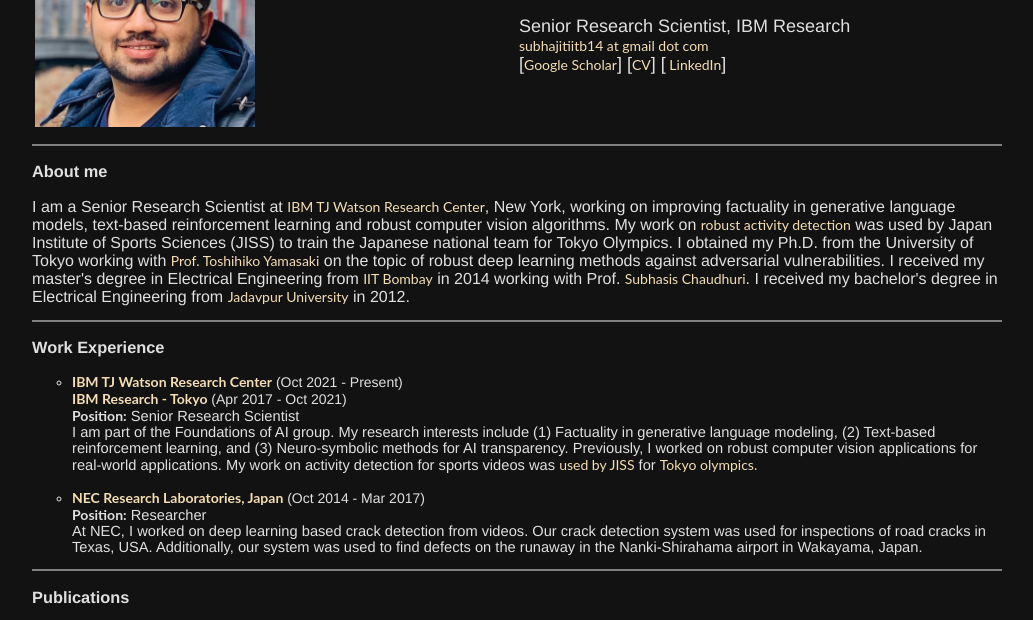
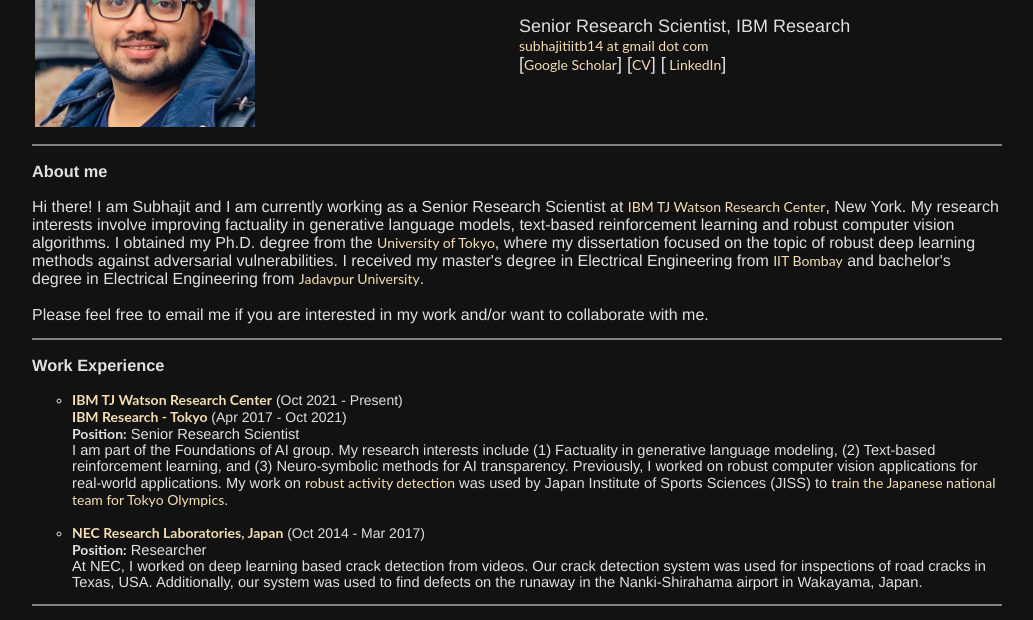
Before and after one commit to subhajitchaudhury/subhajitchaudhury.github.io, a plain HTML site: page index.html in a window 1280 px wide. Shown: the part 140-760 px from the top of the page, without its empty margins (125-1158 px from the left). Drawn offline with Linux system fonts and the light colour scheme.

Commit message:
Add changes

```diff
--- a/index.html
+++ b/index.html
@@ -114,8 +114,17 @@
 
         <span style="font-size: 12pt;">
 
-          I am a Senior Research Scientist at <a href="https://research.ibm.com/labs/watson/">IBM TJ Watson Research Center</a>, New York, working on improving factuality in generative language models, text-based reinforcement learning and robust computer vision algorithms. My work on <a href="https://ieeexplore.ieee.org/abstract/document/8959041">robust activity detection</a> was used by Japan Institute of Sports Sciences (JISS) to train the Japanese national team for Tokyo Olympics.
-          I obtained my Ph.D. from the University of Tokyo working with <a href="https://www.hal.t.u-tokyo.ac.jp/~yamasaki/index-e.html">Prof. Toshihiko Yamasaki</a> on the topic of robust deep learning methods against adversarial vulnerabilities. I received my master's degree in Electrical Engineering from <a href="http://www.iitb.ac.in/">IIT Bombay</a> in 2014 working with Prof. <a href="https://www.ee.iitb.ac.in/~sc/">Subhasis Chaudhuri</a>. I received my bachelor's degree in Electrical Engineering from <a href="http://www.jaduniv.edu.in/">Jadavpur University</a> in 2012. </span>
+          Hi there! I am Subhajit and I am currently working as a Senior Research Scientist at <a href="https://research.ibm.com/labs/watson/">IBM TJ Watson Research Center</a>, New York. My research interests involve improving factuality in generative language models, text-based reinforcement learning and robust computer vision algorithms.
+          I obtained my Ph.D. degree from the <a href="https://www.u-tokyo.ac.jp/en/">University of Tokyo</a>, where my dissertation focused on the topic of robust deep learning methods against adversarial vulnerabilities. I received my master's degree in Electrical Engineering from <a href="http://www.iitb.ac.in/">IIT Bombay</a> and bachelor's degree in Electrical Engineering from <a href="http://www.jaduniv.edu.in/">Jadavpur University</a>.
+
+          <br><br>
+
+          Please feel free to email me if you are interested in my work and/or want to collaborate with me.
+
+        </span>
+
+          <!-- working with <a href="https://www.hal.t.u-tokyo.ac.jp/~yamasaki/index-e.html">Prof. Toshihiko Yamasaki</a> -->
+          <!-- working with Prof. <a href="https://www.ee.iitb.ac.in/~sc/">Subhasis Chaudhuri</a> -->
 
         </p><hr size="2" align="left" noshade="">
 
@@ -194,7 +203,8 @@
     <span style="font-size: 11pt;">
     <strong>Position:</strong> Senior Research Scientist
     <br>
-    I am part of the Foundations of AI group. My research interests include (1) Factuality in generative language modeling, (2) Text-based reinforcement learning, and (3) Neuro-symbolic methods for AI transparency. Previously, I worked on robust computer vision applications for real-world applications. My work on activity detection for sports videos was <a href="https://newswitch.jp/p/22822">used by JISS</a> for <a href="https://www.nikkei.com/article/DGXZQODH09ECJ0Z01C21A1000000/">Tokyo olympics.</a> </a> </span>
+    I am part of the Foundations of AI group. My research interests include (1) Factuality in generative language modeling, (2) Text-based reinforcement learning, and (3) Neuro-symbolic methods for AI transparency. Previously, I worked on robust computer vision applications for real-world applications. My work on <a href="https://ieeexplore.ieee.org/abstract/document/8959041">robust activity detection</a> was used by Japan Institute of Sports Sciences (JISS) to <a href="https://www.nikkei.com/article/DGXZQODH09ECJ0Z01C21A1000000/">train the Japanese national team for Tokyo Olympics</a>.
+
     <br><br>
 
     <li> <span style="font-size: 12pt;">
```
